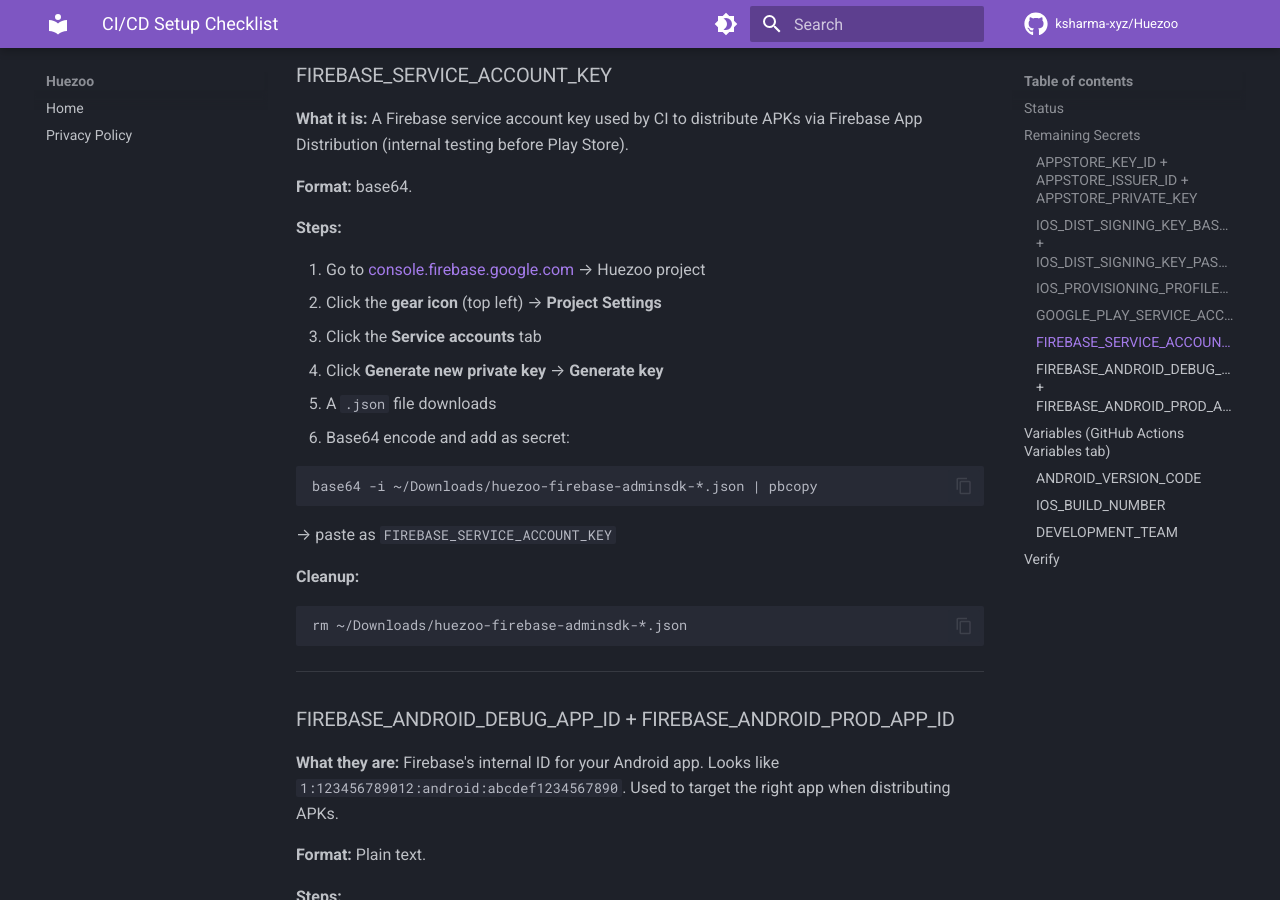
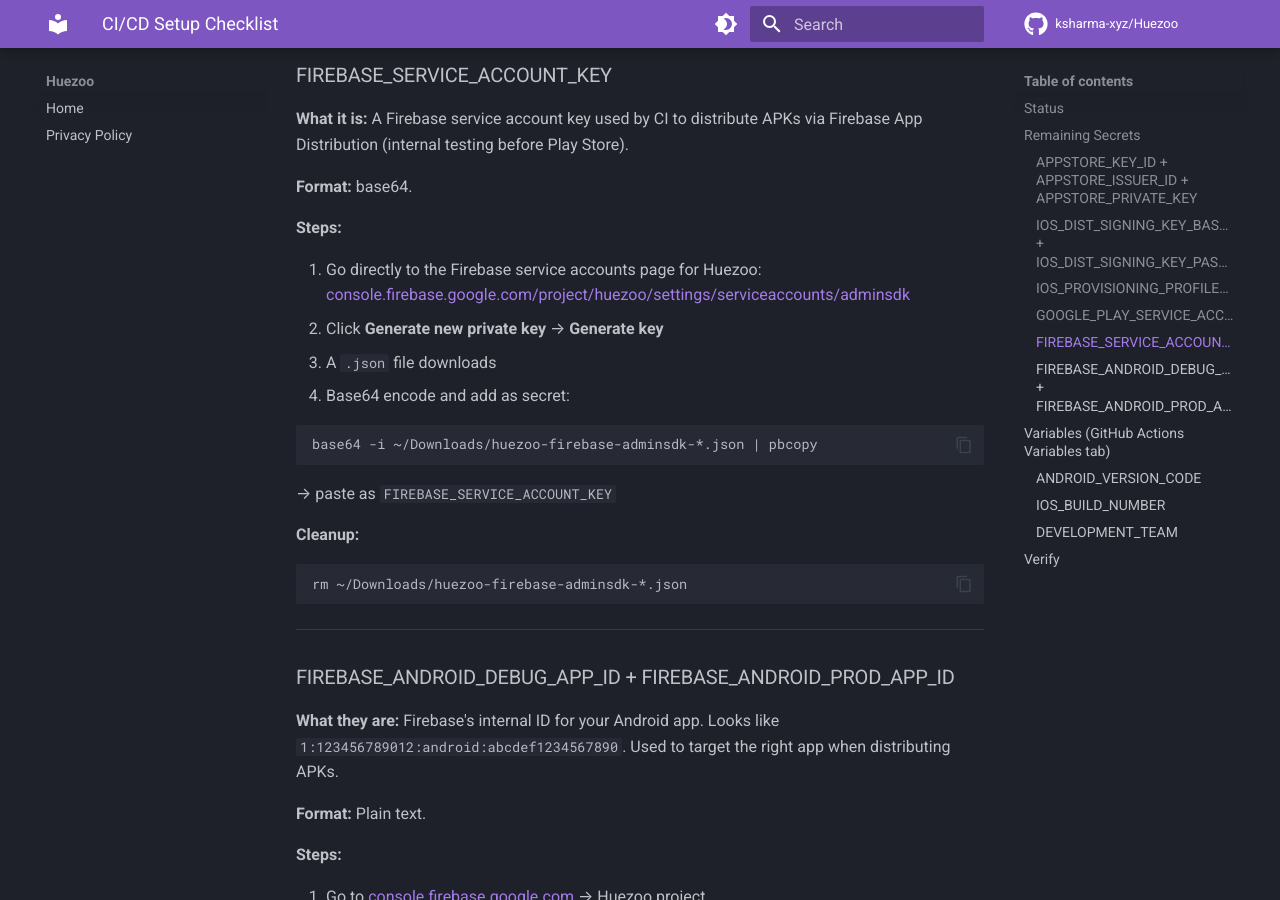
Before and after one commit to ksharma-xyz/HueZoo, an MkDocs documentation site: the page built from docs/ci_cd/CI_SETUP_CHECKLIST.md, in a window 1280 px wide and 900 px high, scrolled down 4602 px. Built offline with MkDocs 1.6.1 and Material for MkDocs 9.7.7, drawn with Linux system fonts in a browser that asks for light colours; comment, search, counter and statistics services are not loaded.

Commit message:
docs(ci): add direct Firebase service account link + gitignore key files
- CI_SETUP_CHECKLIST.md: direct link to Firebase service accounts page
- .gitignore: add *-adminsdk-*.json pattern to prevent accidental
  commit of Firebase service account key files

Co-Authored-By: Claude Sonnet 4.6 <noreply@anthropic.com>

````diff
--- a/docs/ci_cd/CI_SETUP_CHECKLIST.md
+++ b/docs/ci_cd/CI_SETUP_CHECKLIST.md
@@ -173,11 +173,10 @@ Distribution (internal testing before Play Store).
 
 **Steps:**
 
-1. Go to [console.firebase.google.com](https://console.firebase.google.com) → Huezoo project
-2. Click the **gear icon** (top left) → **Project Settings**
-3. Click the **Service accounts** tab
-4. Click **Generate new private key** → **Generate key**
-5. A `.json` file downloads
+1. Go directly to the Firebase service accounts page for Huezoo:
+   [console.firebase.google.com/project/huezoo/settings/serviceaccounts/adminsdk](https://console.firebase.google.com/u/0/project/huezoo/settings/serviceaccounts/adminsdk)
+2. Click **Generate new private key** → **Generate key**
+3. A `.json` file downloads
 6. Base64 encode and add as secret:
 
 ```bash
````
Also changed, not shown: 1 other file.
